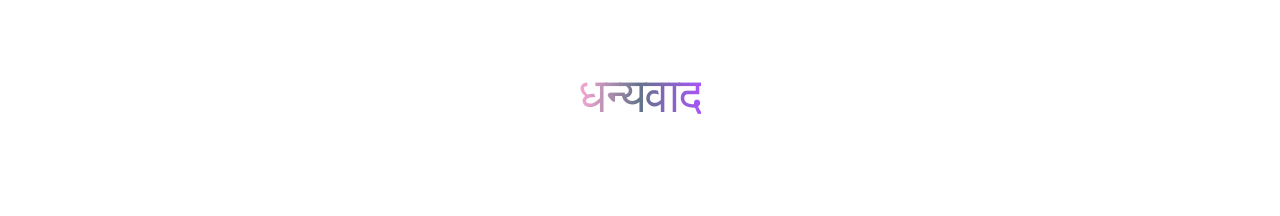
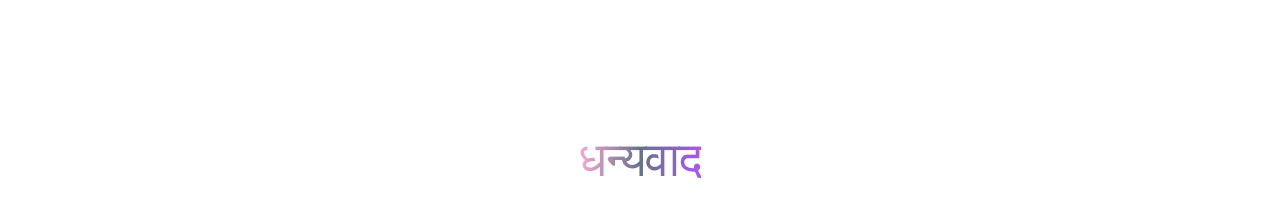
Before and after one commit to SHREY2803/Family_function, a React (Vite) app: page /FrontPage in a window 1280 px wide. Shown: the part 1802-2018 px from the top of the page. Before the commit the page ends 1940 px from the top, so only its background shows below. Built offline with nearby package versions, Linux system fonts and the light colour scheme.

Commit message:
Footer Section Space increased.

```diff
--- a/src/components/Footer.jsx/Footer.jsx
+++ b/src/components/Footer.jsx/Footer.jsx
@@ -4,7 +4,7 @@ const Footer = () => {
   return (
     <>
       <div className="flex text-center justify-center ">
-        <span className="flex mb-5 bg-gradient-to-r from-pink-300 via-slate-500 to-purple-500 bg-clip-text text-5xl tracking-tight text-transparent">
+        <span className="flex my-16 bg-gradient-to-r from-pink-300 via-slate-500 to-purple-500 bg-clip-text text-5xl tracking-tight text-transparent">
           धन्यवाद
         </span>
         <div className="">
```
